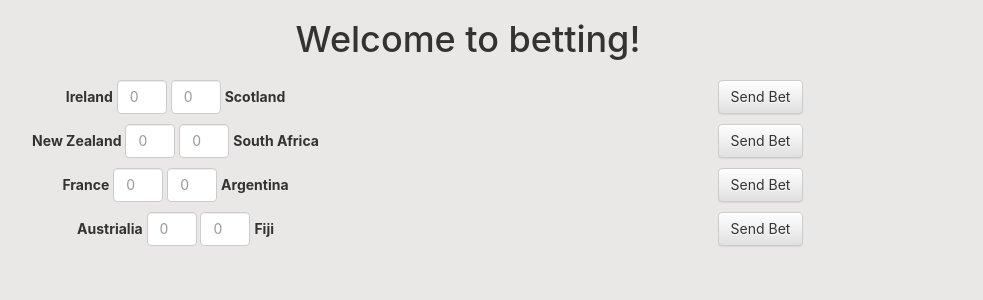
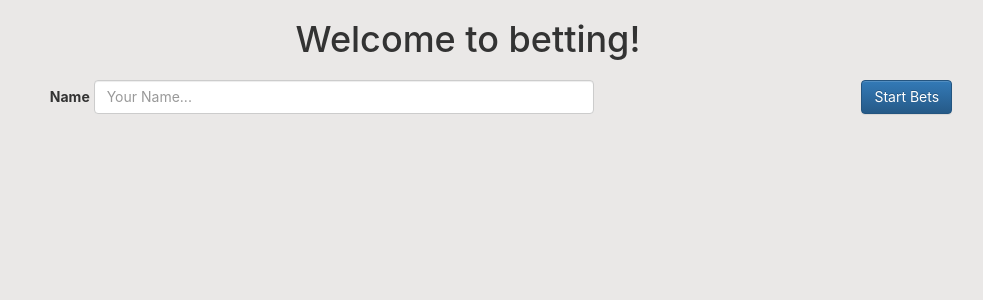
Before and after one commit to morris-ribs/sportprogs, a React (Create React App) app: page / in a window 1280 px wide. Shown: the top 300 px of the page, without its empty margins (172-1155 px from the left). Built offline with nearby package versions, Linux system fonts and the light colour scheme.

Commit message:
Adding buttons bind

```diff
--- a/public/index.html
+++ b/public/index.html
@@ -20,10 +20,11 @@
       Learn how to configure a non-root public URL by running `npm run build`.
     -->
     <!-- Latest compiled and minified CSS -->
-<link rel="stylesheet" href="https://maxcdn.bootstrapcdn.com/bootstrap/3.3.7/css/bootstrap.min.css" integrity="sha384-BVYiiSIFeK1dGmJRAkycuHAHRg32OmUcww7on3RYdg4Va+PmSTsz/K68vbdEjh4u" crossorigin="anonymous">
+    <link rel="stylesheet" href="https://maxcdn.bootstrapcdn.com/bootstrap/3.3.7/css/bootstrap.min.css" integrity="sha384-BVYiiSIFeK1dGmJRAkycuHAHRg32OmUcww7on3RYdg4Va+PmSTsz/K68vbdEjh4u" crossorigin="anonymous">
 
-<!-- Optional theme -->
-<link rel="stylesheet" href="https://maxcdn.bootstrapcdn.com/bootstrap/3.3.7/css/bootstrap-theme.min.css" integrity="sha384-rHyoN1iRsVXV4nD0JutlnGaslCJuC7uwjduW9SVrLvRYooPp2bWYgmgJQIXwl/Sp" crossorigin="anonymous">
+    <!-- Optional theme -->
+    <link rel="stylesheet" href="https://maxcdn.bootstrapcdn.com/bootstrap/3.3.7/css/bootstrap-theme.min.css" integrity="sha384-rHyoN1iRsVXV4nD0JutlnGaslCJuC7uwjduW9SVrLvRYooPp2bWYgmgJQIXwl/Sp" crossorigin="anonymous">
+    <script src="https://ajax.googleapis.com/ajax/libs/jquery/3.3.1/jquery.min.js"></script>
     <title>React App</title>
   </head>
   <body>
--- a/src/App.css
+++ b/src/App.css
@@ -27,6 +27,10 @@ html {
   margin-top: 10px;
 }
 
+#formPlayerName {
+  width: 500px !important;
+}
+
 .form-control {
   width: 50px !important;
 }
--- a/src/components/Match.js
+++ b/src/components/Match.js
@@ -13,28 +13,60 @@ class Match extends Component {
   constructor(props, context) {
     super(props, context);
 
+    this.handleClick = this.handleClick.bind(this);
     this.state = {
-      match: Object.assign({}, this.props.match)
+      match: Object.assign({}, this.props.match),
+      isLoading: false,
+      disabled: false
     };
+  }
+
+  handleClick() {
+    this.setState({ isLoading: true, disabled: true });
+    // const url = "https://localhost:3001/transaction/broadcast";
+    const key1 = this.props.match.team1.name;
+    const key2 = this.props.match.team2.name;
+    const data = { playerName: this.props.playerName, match: {} };
+    data.match["id"] = this.props.match.id;
+    data.match[key1] = this.teamInput1.value;
+    data.match[key2] = this.teamInput2.value;
+    console.log(data);
+
+     // POST the bet to the blockchain
+   /* window.$.post(url, data, function() {
+      setTimeout(() => {
+        // Completed of async action, set loading state back
+        this.setState({ isLoading: false });
+      }, 2000);
+    });*/
+
+    // REMOVE after
+    setTimeout(() => {
+      // Completed of async action, set loading state back
+      this.setState({ isLoading: false });
+    }, 2000);
   }
 
   render() {
     const matchToDisplay = this.props.match;
+    const { isLoading, disabled } = this.state;
     return (
       <Row className="show-grid space-top">
         <Form inline>
           <Col sm={6}>
-              <FormGroup controlId="formInlineName">
-                <ControlLabel>{matchToDisplay.team1.name}</ControlLabel>{' '}
-                <FormControl type="text" placeholder="0" />
-              </FormGroup>{' '}
-              <FormGroup controlId="formInlineEmail">
-                <FormControl type="text" placeholder="0" />
-                {' '}<ControlLabel>{matchToDisplay.team2.name}</ControlLabel>
-              </FormGroup><br />
+            <FormGroup controlId={"formInline" + matchToDisplay.id + "1"}>
+              <ControlLabel>{matchToDisplay.team1.name}</ControlLabel>{' '}
+              <FormControl type="text" placeholder="0" disabled={disabled} inputRef={ref => { this.teamInput1 = ref; }} />
+            </FormGroup>{' '}
+            <FormGroup controlId={"formInline" + matchToDisplay.id + "2"}>
+              <FormControl type="text" placeholder="0" disabled={disabled} inputRef={ref => { this.teamInput2 = ref; }} />
+              {' '}<ControlLabel>{matchToDisplay.team2.name}</ControlLabel>
+            </FormGroup><br />
           </Col>
           <Col sm={6}>
-              <Button>Send Bet</Button>
+            <Button bsStyle="primary" disabled={disabled} onClick={!isLoading ? this.handleClick : null}>
+              {isLoading ? 'Loading...' : disabled ? 'Bet Sent!' : 'Send Bet'}
+            </Button>
           </Col>
         </Form>
       </Row>
@@ -43,6 +75,7 @@ class Match extends Component {
 }
 
 Match.propTypes = {
-  match: PropTypes.object.isRequired
+  match: PropTypes.object.isRequired,
+  playerName: PropTypes.string.isRequired
 };
 export default Match;
--- a/src/components/Matches.js
+++ b/src/components/Matches.js
@@ -3,10 +3,36 @@ import React, { Component } from 'react';
 import Grid from 'react-bootstrap/lib/Grid';
 import Match from './Match';
 
+import Row from 'react-bootstrap/lib/Row';
+import Col from 'react-bootstrap/lib/Col';
+import Form from 'react-bootstrap/lib/Form';
+import FormGroup from 'react-bootstrap/lib/FormGroup';
+import ControlLabel from 'react-bootstrap/lib/ControlLabel';
+import FormControl from 'react-bootstrap/lib/FormControl';
+import Button from 'react-bootstrap/lib/Button';
+
 class Matches extends Component {
+  constructor(props, context) {
+    super(props, context);
+
+    this.handleClick = this.handleClick.bind(this);
+    this.state = {
+      match: Object.assign({}, this.props.match),
+      disabled: false
+    };
+  }
+
+  handleClick() {
+    if (typeof this.nameInput.value !== "undefined" && this.nameInput.value !== "") {
+      this.setState({ disabled: true });
+    }
+  }
+
   render() {
+    const { disabled } = this.state;
     const matches = [
       {
+        id: "IrSc",
         team1: {
           img: "ir.png",
           name: "Ireland"
@@ -16,6 +42,7 @@ class Matches extends Component {
           name: "Scotland"
         }
       },{
+        id: "NzSa",
         team1: {
           img: "nz.png",
           name: "New Zealand"
@@ -26,6 +53,7 @@ class Matches extends Component {
         }
       },
       {
+        id: "FrAr",
         team1: {
           img: "fr.png",
           name: "France"
@@ -35,9 +63,10 @@ class Matches extends Component {
           name: "Argentina"
         }
       },{
+        id: "AuFi",
         team1: {
           img: "au.png",
-          name: "Austrialia"
+          name: "Australia"
         },
         team2: {
           img: "fi.png",
@@ -47,12 +76,28 @@ class Matches extends Component {
     ];
     return (
       <Grid>
-        {matches.map((match, index) =>
+        <Row className="show-grid space-top matches">
+          <Form inline>
+            <Col sm={9}>
+              <FormGroup controlId="formPlayerName">
+                <ControlLabel>Name</ControlLabel>{' '}
+                <FormControl type="text" placeholder="Your Name..." disabled={disabled} inputRef={ref => { this.nameInput = ref; }} />
+              </FormGroup>
+            </Col>
+            <Col sm={3}>
+              <Button bsStyle="primary" disabled={disabled} onClick={this.handleClick}>
+                Start Bets
+              </Button>
+            </Col>
+          </Form>
+        </Row>
+        {disabled ? matches.map((match, index) =>
           <Match
               key={index}
               match={match}
+              playerName={this.nameInput.value}
           />
-        )}
+        ) : ""}
       </Grid>
     );
   }
```
Also changed, not shown: 1 other file (tests, documents, lock files or other folders).
